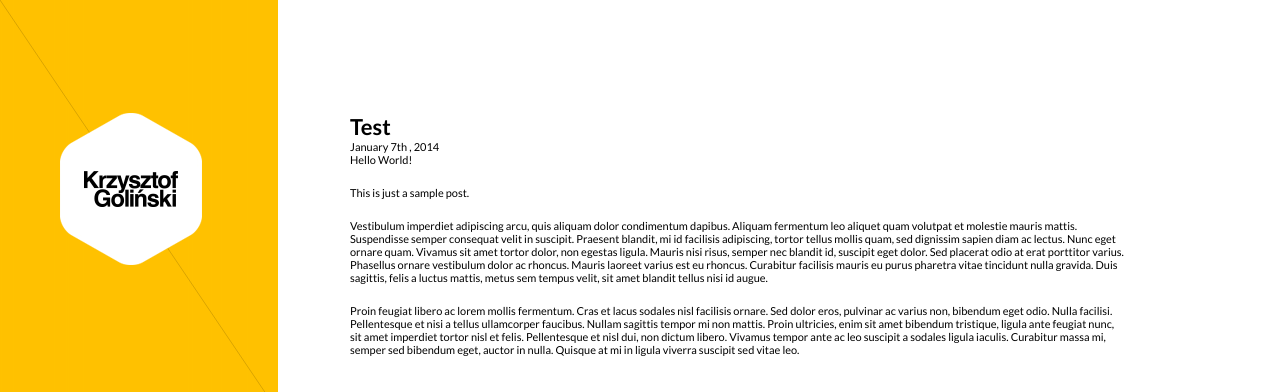
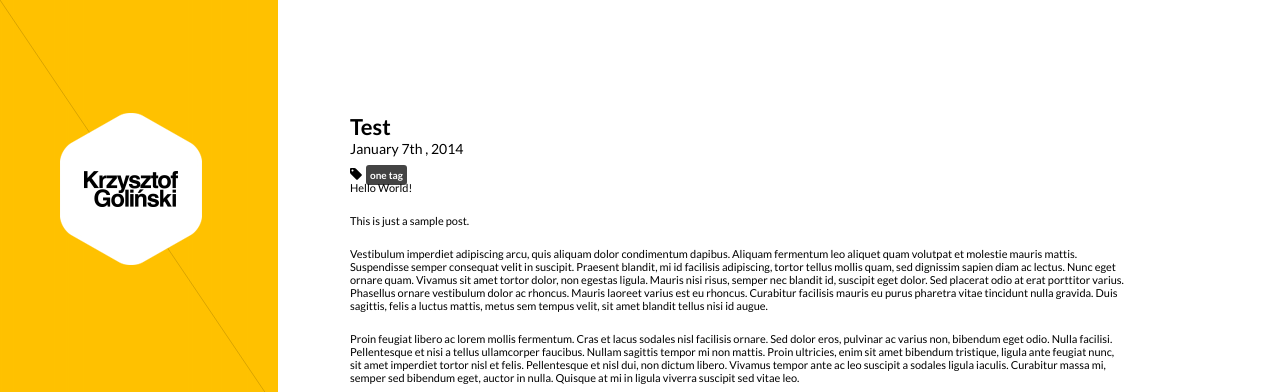
Before and after one commit to kgolinski/kgolinski.github.io, a Jekyll site: the page built from _posts/2014-01-07-test.md, in a window 1280 px wide, cut to the strip 0-392 px from the top of the page. Built offline with Jekyll 4.4.1, drawn with Linux system fonts in a browser that asks for light colours.

Commit message:
finishing touches

```diff
--- a/_includes/footer.html
+++ b/_includes/footer.html
@@ -1 +1 @@
-	<footer>&copy; 2014 <span class="name">Krzysztof Goliński</span></footer>
+	<footer>&copy; {{ site.time | date: "%Y" }} <span class="name">Krzysztof Goliński</span></footer>
--- a/_layouts/post.html
+++ b/_layouts/post.html
@@ -15,6 +15,7 @@
 			  {% else %}{{ d }}th
 			  {% endcase %},
 			{{ page.date | date: "%Y" }}</time>
+			{% if page.tags.size > 0 %}<div class="tags">{%if page.tags.size > 1 %}<i class="fa fa-tags"></i>{% else %}<i class="fa fa-tag"></i>{% endif %}{% for tag in page.tags %}<span class="tag">{{ tag }}</span>{% endfor %}</div>{% endif %}
             {{ content }}
         </main>
     </body>
--- a/css/style.css
+++ b/css/style.css
@@ -50,7 +50,7 @@ main {
   left: 278px;
   top: 0;
   width: 777px;
-  padding: 113px 0 0 72px;
+  padding: 113px 72px 0 72px;
   font-size: 11px; }
   main article {
     padding: 0 0 20px 0;
@@ -65,13 +65,18 @@ main {
         font-size: 16px; }
       main article h2 a:hover {
         text-decoration: underline; }
-    main article .tags {
+    main article .date {
+      margin: 5px 0 0 0;
+      font-size: 14px; }
+  main time {
+    font-size: 14px; }
+  main .tags {
     margin: 10px 0 0 0;
     font-weight: 700;
     font-size: 11px; }
-      main article .tags i {
+    main .tags i {
       font-size: 14px; }
-      main article .tags .tag {
+    main .tags .tag {
       -webkit-border-radius: 3px;
       -moz-border-radius: 3px;
       border-radius: 3px;
@@ -80,9 +85,6 @@ main {
       padding: 4px;
       margin: 0 0 2px 4px;
       font-size: 10px; }
-    main article .date {
-      margin: 5px 0 0 0;
-      font-size: 14px; }
   main pre {
     margin: 20px 20px 20px 26px;
     padding: 5px;
```
Also changed, not shown: css/style.scss (+12 -10 lines). Lines whose indentation alone changed are shown as unchanged.
